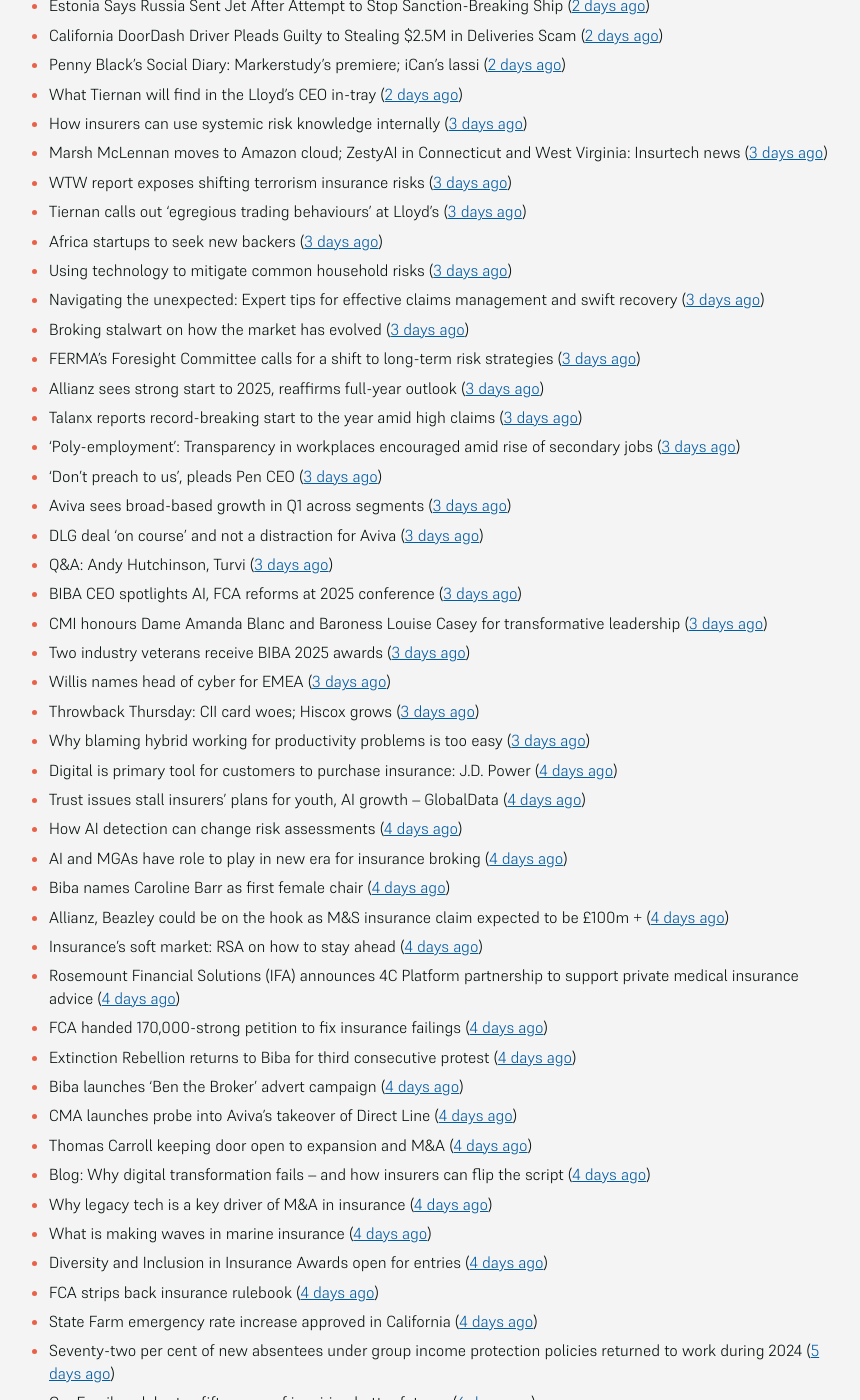
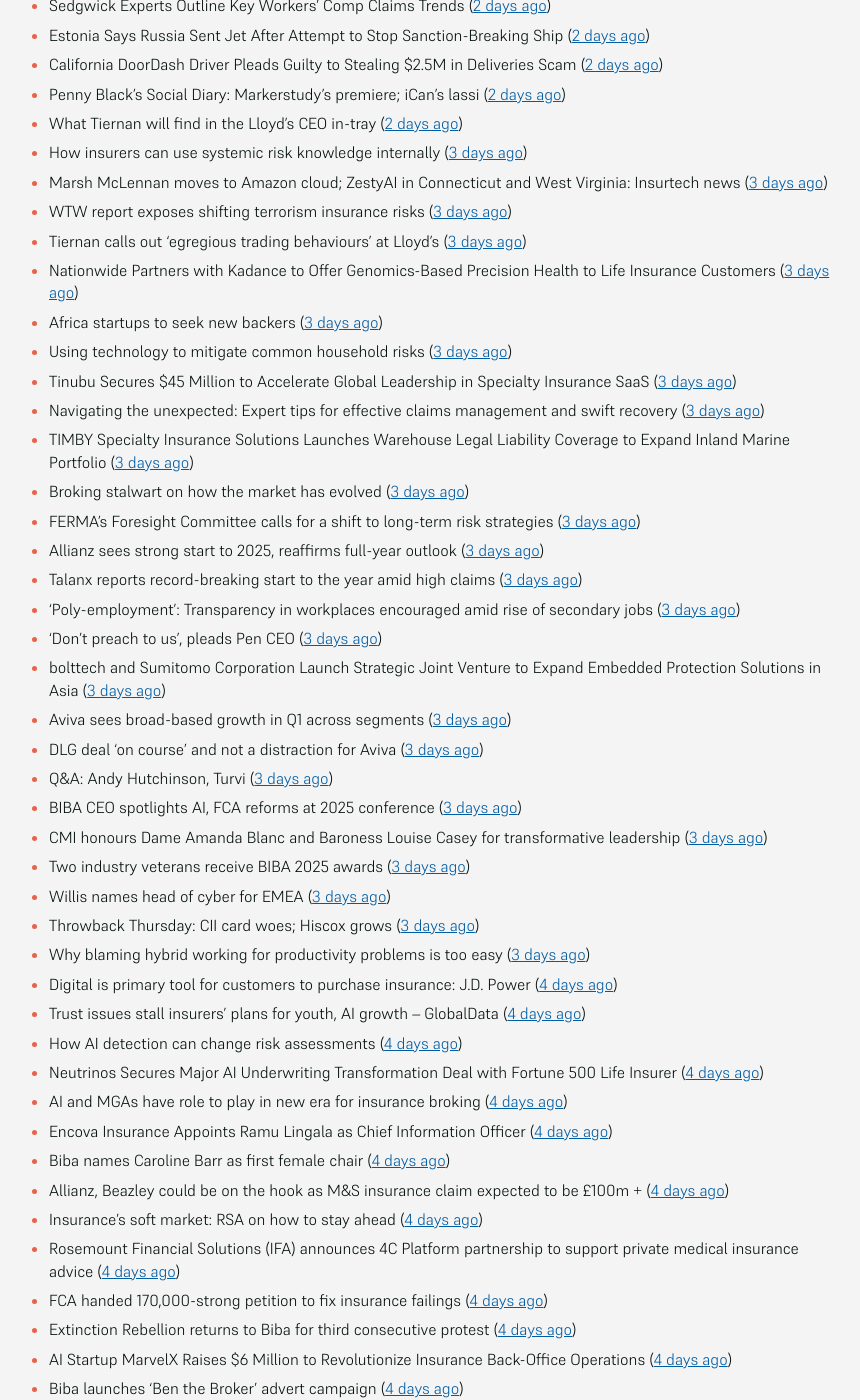
Before and after one commit to mat-0/feeds.thechels.uk, a Jekyll site: the page built from index.md, in a window 1280 px wide and 1400 px high, scrolled down 1955 px. Shown: the whole window, without its empty margins (215-1075 px from the left). Built offline with Jekyll 4.4.1, drawn with Linux system fonts in a browser that asks for light colours; some of the changed text lies outside the part shown.

Commit message:
New Feed

```diff
--- a/index.md
+++ b/index.md
@@ -33,6 +33,7 @@ description: Latest Updates
 - EPA to Rollback Limits on ‘Forever Chemicals’ in Drinking Water ([2 days ago](https://www.insurancejournal.com/news/national/2025/05/16/824047.htm))
 - Mental Health is Affecting One in Nine of Working Brits ([2 days ago](https://insurance-edge.net/2025/05/16/mental-health-is-affecting-one-in-nine-of-working-brits/))
 - US P&C industry achieves best underwriting result in over a decade in 2024: Triple-I ([2 days ago](https://www.reinsurancene.ws/us-pc-industry-achieves-best-underwriting-result-in-over-a-decade-in-2024-triple-i/))
+- Cable Insurance Teams Up with TruckerCloud to Enhance Telematics Capabilities ([2 days ago](https://www.insurtechinsights.com/cable-insurance-teams-up-with-truckercloud-to-enhance-telematics-capabilities/))
 - Alabama Lawmakers Approve Additional Legal Protections for Police Officers ([2 days ago](https://www.insurancejournal.com/news/southeast/2025/05/16/824044.htm))
 - Boy Swept Away as Virginia and Maryland Hit With Heavy Rains and Flooding ([2 days ago](https://www.insurancejournal.com/news/east/2025/05/16/824034.htm))
 - Ex-FDNY Chief Gets 3 Years for Taking Bribes to Fast-Track Safety Inspections ([2 days ago](https://www.insurancejournal.com/news/east/2025/05/16/824030.htm))
@@ -73,15 +74,19 @@ description: Latest Updates
 - Marsh McLennan moves to Amazon cloud; ZestyAI in Connecticut and West Virginia: Insurtech news ([3 days ago](https://www.dig-in.com/news/marsh-mclennan-to-amazon-cloud-zestyai-and-insurtech-news))
 - WTW report exposes shifting terrorism insurance risks ([3 days ago](https://www.insurancebusinessmag.com/uk/news/breaking-news/wtw-report-exposes-shifting-terrorism-insurance-risks-535909.aspx))
 - Tiernan calls out ‘egregious trading behaviours’ at Lloyd’s ([3 days ago](https://www.postonline.co.uk/lloydslondon/7957765/tiernan-calls-out-egregious-trading-behaviours-at-lloyds))
+- Nationwide Partners with Kadance to Offer Genomics-Based Precision Health to Life Insurance Customers ([3 days ago](https://www.insurtechinsights.com/nationwide-partners-with-kadance-to-offer-genomics-based-precision-health-to-life-insurance-customers/))
 - Africa startups to seek new backers ([3 days ago](https://www.dig-in.com/articles/africa-startups-to-seek-new-backers))
 - Using technology to mitigate common household risks ([3 days ago](https://www.dig-in.com/podcast/using-technology-to-mitigate-common-household-risks))
+- Tinubu Secures $45 Million to Accelerate Global Leadership in Specialty Insurance SaaS ([3 days ago](https://www.insurtechinsights.com/tinubu-secures-45-million-to-accelerate-global-leadership-in-specialty-insurance-saas/))
 - Navigating the unexpected: Expert tips for effective claims management and swift recovery ([3 days ago](https://www.insurancebusinessmag.com/uk/news/property-insurance/navigating-the-unexpected-expert-tips-for-effective-claims-management-and-swift-recovery-535498.aspx))
+- TIMBY Specialty Insurance Solutions Launches Warehouse Legal Liability Coverage to Expand Inland Marine Portfolio ([3 days ago](https://www.insurtechinsights.com/timby-specialty-insurance-solutions-launches-warehouse-legal-liability-coverage-to-expand-inland-marine-portfolio/))
 - Broking stalwart on how the market has evolved ([3 days ago](https://www.insurancebusinessmag.com/uk/news/breaking-news/broking-stalwart-on-how-the-market-has-evolved-535809.aspx))
 - FERMA's Foresight Committee calls for a shift to long-term risk strategies ([3 days ago](https://www.insurancebusinessmag.com/uk/news/non-profits/fermas-foresight-committee-calls-for-a-shift-to-longterm-risk-strategies-535808.aspx))
 - Allianz sees strong start to 2025, reaffirms full-year outlook ([3 days ago](https://www.insurancebusinessmag.com/uk/news/breaking-news/allianz-sees-strong-start-to-2025-reaffirms-fullyear-outlook-535802.aspx))
 - Talanx reports record-breaking start to the year amid high claims ([3 days ago](https://www.insurancebusinessmag.com/uk/news/breaking-news/talanx-reports-recordbreaking-start-to-the-year-amid-high-claims-535796.aspx))
 - 'Poly-employment': Transparency in workplaces encouraged amid rise of secondary jobs ([3 days ago](https://www.insurancebusinessmag.com/uk/news/breaking-news/polyemployment-transparency-in-workplaces-encouraged-amid-rise-of-secondary-jobs-535784.aspx))
 - ‘Don’t preach to us’, pleads Pen CEO ([3 days ago](https://www.postonline.co.uk/broker/7957752/dont-preach-to-us-pleads-pen-ceo))
+- bolttech and Sumitomo Corporation Launch Strategic Joint Venture to Expand Embedded Protection Solutions in Asia ([3 days ago](https://www.insurtechinsights.com/bolttech-and-sumitomo-corporation-launch-strategic-joint-venture-to-expand-embedded-protection-solutions-in-asia/))
 - Aviva sees broad-based growth in Q1 across segments ([3 days ago](https://www.insurancebusinessmag.com/uk/news/breaking-news/aviva-sees-broadbased-growth-in-q1-across-segments-535781.aspx))
 - DLG deal ‘on course’ and not a distraction for Aviva ([3 days ago](https://www.postonline.co.uk/news/7957750/dlg-deal-on-course-and-not-a-distraction-for-aviva))
 - Q&A: Andy Hutchinson, Turvi ([3 days ago](https://www.postonline.co.uk/technology/7957394/qa-andy-hutchinson-turvi))
@@ -94,22 +99,27 @@ description: Latest Updates
 - Digital is primary tool for customers to purchase insurance: J.D. Power ([4 days ago](https://www.dig-in.com/news/customers-prefer-buying-insurance-digitally-says-j-d-power))
 - Trust issues stall insurers' plans for youth, AI growth – GlobalData ([4 days ago](https://www.insurancebusinessmag.com/uk/news/breaking-news/trust-issues-stall-insurers-plans-for-youth-ai-growth--globaldata-535747.aspx))
 - How AI detection can change risk assessments ([4 days ago](https://www.dig-in.com/opinion/how-ai-detection-can-change-risk-assessments))
+- Neutrinos Secures Major AI Underwriting Transformation Deal with Fortune 500 Life Insurer ([4 days ago](https://www.insurtechinsights.com/neutrinos-secures-major-ai-underwriting-transformation-deal-with-fortune-500-life-insurer/))
 - AI and MGAs have role to play in new era for insurance broking ([4 days ago](https://www.postonline.co.uk/technology/7957751/ai-and-mgas-have-role-to-play-in-new-era-for-insurance-broking))
+- Encova Insurance Appoints Ramu Lingala as Chief Information Officer ([4 days ago](https://www.insurtechinsights.com/encova-insurance-appoints-ramu-lingala-as-chief-information-officer/))
 - Biba names Caroline Barr as first female chair ([4 days ago](https://www.postonline.co.uk/broker/7957749/biba-names-caroline-barr-as-first-female-chair))
 - Allianz, Beazley could be on the hook as M&S insurance claim expected to be £100m + ([4 days ago](https://www.insurancebusinessmag.com/uk/news/cyber/allianz-beazley-could-be-on-the-hook-as-mands-insurance-claim-expected-to-be-100m--535626.aspx))
 - Insurance's soft market: RSA on how to stay ahead ([4 days ago](https://www.insurancebusinessmag.com/uk/news/business-resilience/insurances-soft-market-rsa-on-how-to-stay-ahead-535625.aspx))
 - Rosemount Financial Solutions (IFA) announces 4C Platform partnership to support private medical insurance advice ([4 days ago](https://ifamagazine.com/rosemount-financial-solutions-ifa-announces-4c-platform-partnership-to-support-private-medical-insurance-advice/))
 - FCA handed 170,000-strong petition to fix insurance failings ([4 days ago](https://www.postonline.co.uk/regulation/7957747/fca-handed-170000-strong-petition-to-fix-insurance-failings))
 - Extinction Rebellion returns to Biba for third consecutive protest ([4 days ago](https://www.postonline.co.uk/news/7957741/extinction-rebellion-returns-to-biba-for-third-consecutive-protest))
+- AI Startup MarvelX Raises $6 Million to Revolutionize Insurance Back-Office Operations ([4 days ago](https://www.insurtechinsights.com/ai-startup-marvelx-raises-6-million-to-revolutionize-insurance-back-office-operations/))
 - Biba launches ‘Ben the Broker’ advert campaign ([4 days ago](https://www.postonline.co.uk/broker/7957742/biba-launches-ben-the-broker-advert-campaign))
 - CMA launches probe into Aviva’s takeover of Direct Line ([4 days ago](https://www.postonline.co.uk/regulation/7957748/cma-launches-probe-into-avivas-takeover-of-direct-line))
+- Bestow Secures $120 Million in Series D to Drive Life Insurance Tech Expansion ([4 days ago](https://www.insurtechinsights.com/bestow-secures-120-million-in-series-d-to-drive-life-insurance-tech-expansion/))
 - Thomas Carroll keeping door open to expansion and M&A ([4 days ago](https://www.postonline.co.uk/broker/7957710/thomas-carroll-keeping-door-open-to-expansion-and-ma))
 - Blog: Why digital transformation fails – and how insurers can flip the script ([4 days ago](https://www.postonline.co.uk/market-access/technology/7957641/blog-why-digital-transformation-fails-and-how-insurers-can-flip-the-script))
 - Why legacy tech is a key driver of M&A in insurance ([4 days ago](https://www.postonline.co.uk/technology/7957402/why-legacy-tech-is-a-key-driver-of-ma-in-insurance))
 - What is making waves in marine insurance ([4 days ago](https://www.postonline.co.uk/commercial/7957426/what-is-making-waves-in-marine-insurance))
 - Diversity and Inclusion in Insurance Awards open for entries ([4 days ago](https://www.postonline.co.uk/people/7957734/diversity-and-inclusion-in-insurance-awards-open-for-entries))
 - FCA strips back insurance rulebook ([4 days ago](https://www.postonline.co.uk/news/7957740/fca-strips-back-insurance-rulebook))
-- State Farm emergency rate increase approved in California ([4 days ago](https://www.dig-in.com/news/state-farm-emergency-rate-increase-approved-in-california))
+- State Farm emergency rate increase approved in California ([5 days ago](https://www.dig-in.com/news/state-farm-emergency-rate-increase-approved-in-california))
+- Mike McGavick Joins mea Platform as Board Chairman and Strategic Advisor ([5 days ago](https://www.insurtechinsights.com/mike-mcgavick-joins-mea-platform-as-board-chairman-and-strategic-advisor/))
 - Seventy-two per cent of new absentees under group income protection policies returned to work during 2024 ([5 days ago](https://ifamagazine.com/seventy-two-per-cent-of-new-absentees-under-group-income-protection-policies-returned-to-work-during-2024/))
 - OneFamily celebrates fifty years of inspiring better futures ([6 days ago](https://ifamagazine.com/onefamily-celebrates-fifty-years-of-inspiring-better-futures/))
 - Vitality research reveals gaps in employee awareness of sick leave policies and the role insurers play ([6 days ago](https://ifamagazine.com/vitality-research-reveals-gaps-in-employee-awareness-of-sick-leave-policies-and-the-role-insurers-play/))
```
Also changed, not shown: other parts of index.md (+2 -2 lines).
